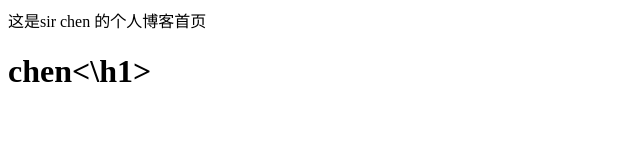
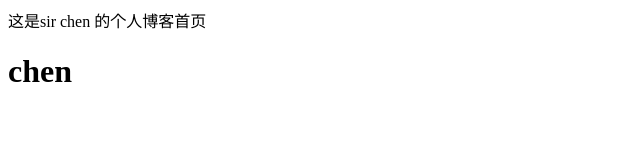
Before and after one commit to cynpythoncyn/cynpythoncyn.github.io, a plain HTML site: page index.html in a window 1280 px wide. Shown: the whole page, without its empty margins (0-640 px from the left). Drawn offline with Linux system fonts and the light colour scheme.

Commit message:
Update index.html

```diff
--- a/index.html
+++ b/index.html
@@ -1,2 +1,2 @@
 这是sir chen 的个人博客首页
-<h1>chen<\h1>
+<h1>chen</h1>
```
